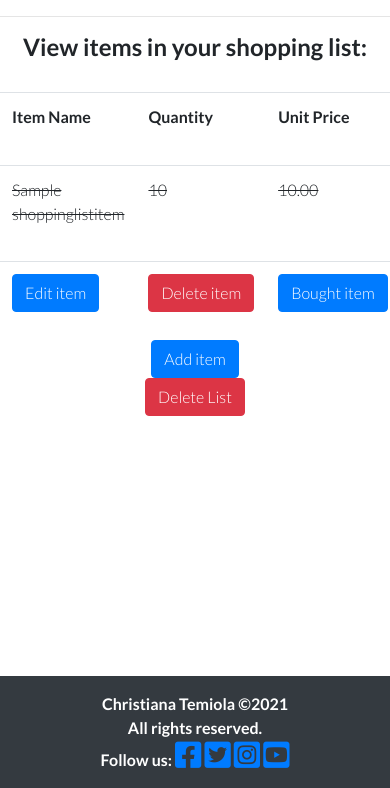
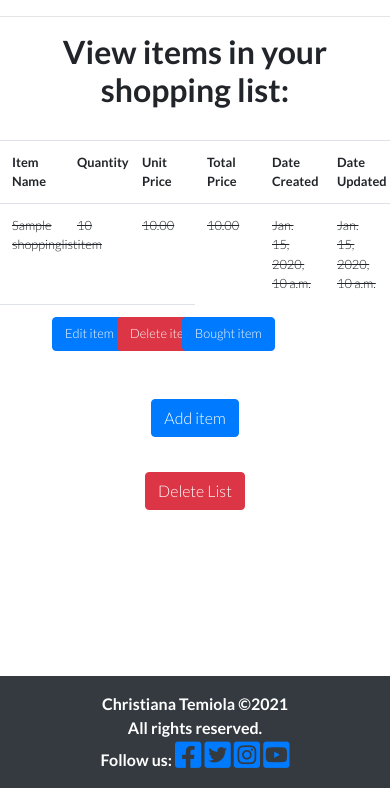
Before and after one commit to Eb0nY-April14/DjangoShoppingList, a Django app: page / in a window 390 px wide. Shown: the part 56-844 px from the top of the page. Run offline with Django 3.2, Linux system fonts and the light colour scheme; a user stored in the database is signed in; tables that the repository leaves empty hold one stand-in row (values such as "Sample post"); some libraries are stand-ins or nearby versions.

Commit message:
Modify media queries in css file

```diff
--- a/static/css/style.css
+++ b/static/css/style.css
@@ -9,16 +9,6 @@
 
   img {
     float: left;
-  }
-
-  body {
-    padding: 0;
-    margin: 0;
-    /* bootstrap set the font-family & size to 1rem
-    & I'm not able to override them with my own css */
-    font-family: 'Lato', sans-serif;
-    /* font-size: 2rem; */
-    /* background: #f7f7f4; */
   }
 
   .navbar {
@@ -43,11 +33,22 @@
     justify-content: flex-end;
   }
 
-  .button-space {
+  body {
+    padding: 0;
+    margin: 0;
+    font-family: 'Lato', sans-serif;
+  }
+
+  table {
+    table-layout: fixed;
+    overflow: hidden;
+}
+
+  /* .button-space {
     position: relative;
     margin: 50px;
-    /* text-align: center;  */
-  }
+    text-align: center;
+  } */
 
   .form-center {
     margin-left: 50px;
@@ -92,19 +93,45 @@
   /*      SIZES FOR 4 BREAKPOINTS IN BOOTSTRAP            */
   /********************************************************/
 
-  @media (min-width: 230px) {
+  @media (max-width: 540px) {
+    .bttn-spacing {
+      margin-bottom: 15px;
+      margin-top: 20px;
+    }
+
+    a.spacing {
+      margin-left: 40px;
+      margin-right: 20px;
+    }
+  }
+
+  @media (max-width: 414px) {
+    tr.size-sm, a > button.size-sm  {
+      font-size: 0.8rem;
+    }
+  }
+
+  @media (max-width: 320px) {
+    tr.size-sm {
+      font-size: 0.6rem;
+    }
+  }
+
+
+
+  /* @media (min-width: 230px) {
     h2 {font-size:1.5rem;}
   }
 
-/* Small devices (landscape phones, 544px and up) */
+ Small devices (landscape phones, 544px and up)
 @media (min-width: 544px) {
-  p {font-size:1.5rem;} /*1rem = 16px*/
+  p {font-size:1.5rem;} 1rem = 16px
 }
 
-/* Medium devices (tablets, 768px and up) The navbar toggle appears at this breakpoint */
+ Medium devices (tablets, 768px and up) The navbar toggle appears at this breakpoint
 @media (min-width: 768px) {
   p {font-size:1.5rem;}
-}
+} */
 
 /* Large devices (desktops, 992px and up) */
 /* @media (min-width: 992px) {
```
